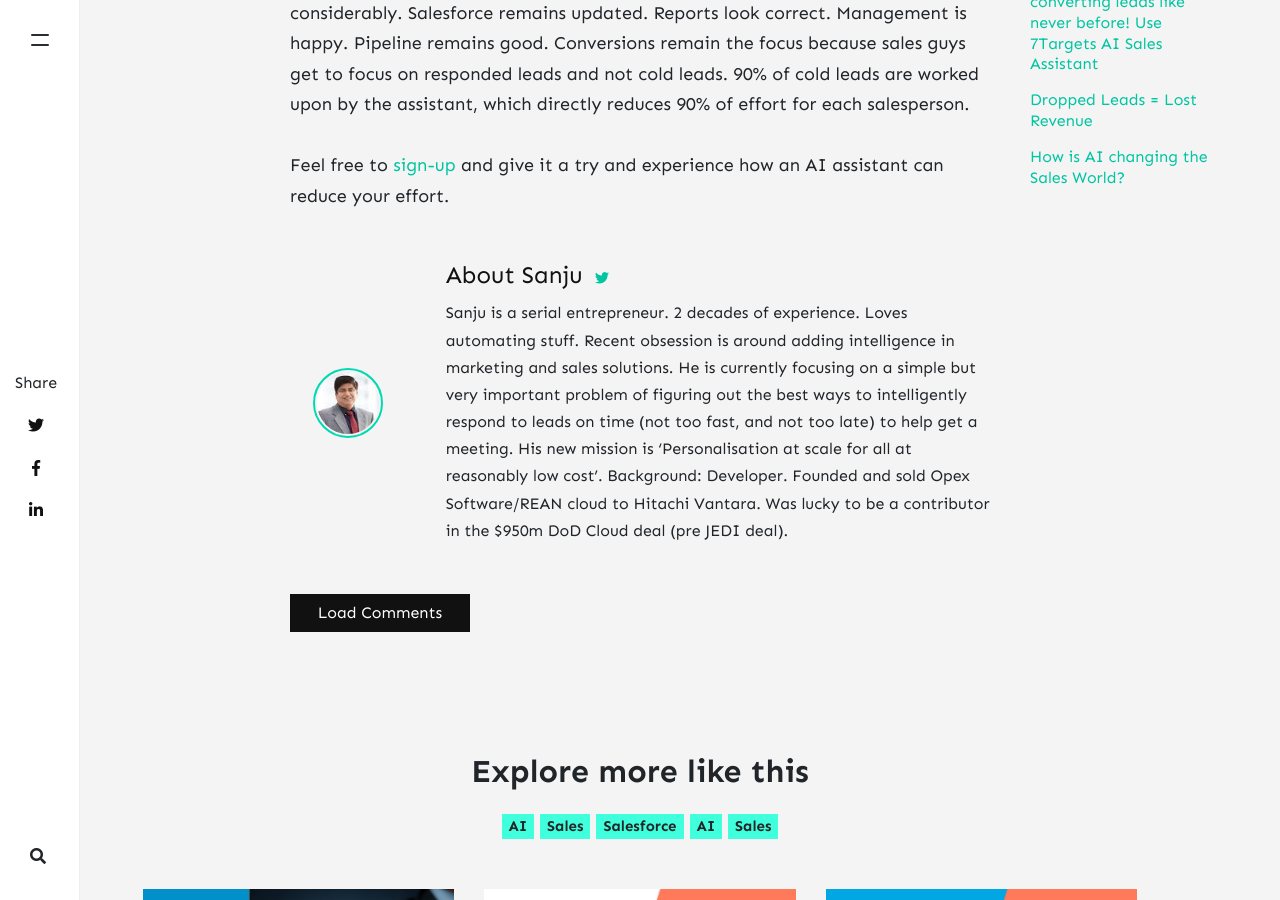
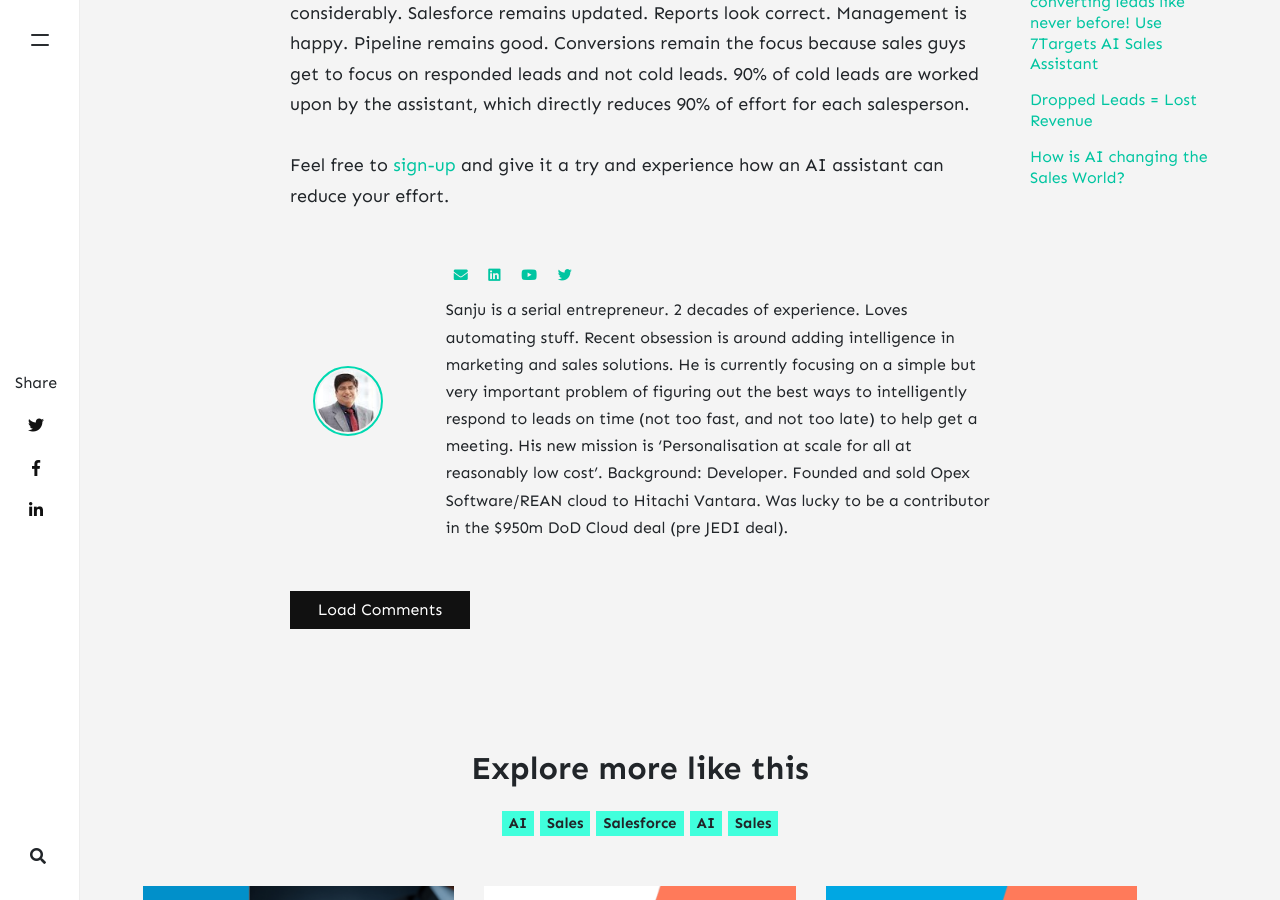
Before and after one commit to shrutisharma27/blog, a Jekyll site: the page built from _posts/2021-1-6-AI-Assistant-engages-leads-and-updates-Salesforce-automatically.md, in a window 1280 px wide and 900 px high, scrolled down 2144 px. Built offline with Jekyll 4.4.1, drawn with Linux system fonts in a browser that asks for light colours; nearby versions of some CDN libraries; comment, search, counter and statistics services are not loaded.

Commit message:
upgrade version

```diff
--- a/_config.yml
+++ b/_config.yml
@@ -23,6 +23,7 @@ authors:
     email: gg@7targets.com
     web: https://www.linkedin.com/in/gunanandnagarkar
     twitter: https://twitter.com/ggnagarkar
+    youtube: https://www.youtube.com/channel/UCXsyy4xmzUEISJXcUTg3osQ
     description: "Gunanand (aka GG) is known for bringing 3 things on board – Efficiency, Engagement and Enthusiasm. Presently focused on creating strategic solutions in Sales and Marketing domain with optimal use of AI/ML technology.
 
 Background: Infrastructure, Cloud, Application Monitoring, Event Management, Root Causal Analysis, BSM integrations, Big Data Analytics.
@@ -36,6 +37,7 @@ Success: Founded and sold Opex Software/REAN cloud to Hitachi Vantara. Big contr
     email: sanju.burkule@7targets.com
     web: https://www.linkedin.com/in/sanjuburkule
     twitter: https://twitter.com/sanjuburkule
+    youtube: https://www.youtube.com/channel/UCXsyy4xmzUEISJXcUTg3osQ
     description: "Sanju is a serial entrepreneur. 2 decades of experience. Loves automating stuff. Recent obsession is around adding intelligence in marketing and sales solutions. He is currently focusing on a simple but very important problem of figuring out the best ways to intelligently respond to leads on time (not too fast, and not too late) to help get a meeting.
 
 His new mission is ‘Personalisation at scale for all at reasonably low cost’.
--- a/_includes/author-box.html
+++ b/_includes/author-box.html
@@ -10,7 +10,7 @@
         {% endif %}
     </div>
     <div class="col-md-10">
-        <a target="_blank" class="text-dark h4" href="{{ author.web }}">About {{ author.display_name }}</a>   <a target="_blank" href="{{ author.twitter }}" class="btn-sm"><i class="fab fa-twitter"></i></a>
+        <a target="_blank" href="mailto:{{ author.email }}" class="btn-sm"><i class="fas fa-envelope"></i></a>  <a target="_blank" href="{{ author.web }}" class="btn-sm"><i class="fab fa-linkedin"></i></a>   <a target="_blank" href="{{ author.youtube }}" class="btn-sm"><i class="fab fa-youtube"></i></a>    <a target="_blank" href="{{ author.twitter }}" class="btn-sm"><i class="fab fa-twitter"></i></a>
         <span class="author-description d-block mt-2">{{ author.description }}</span>
     </div>
 </div>
```
